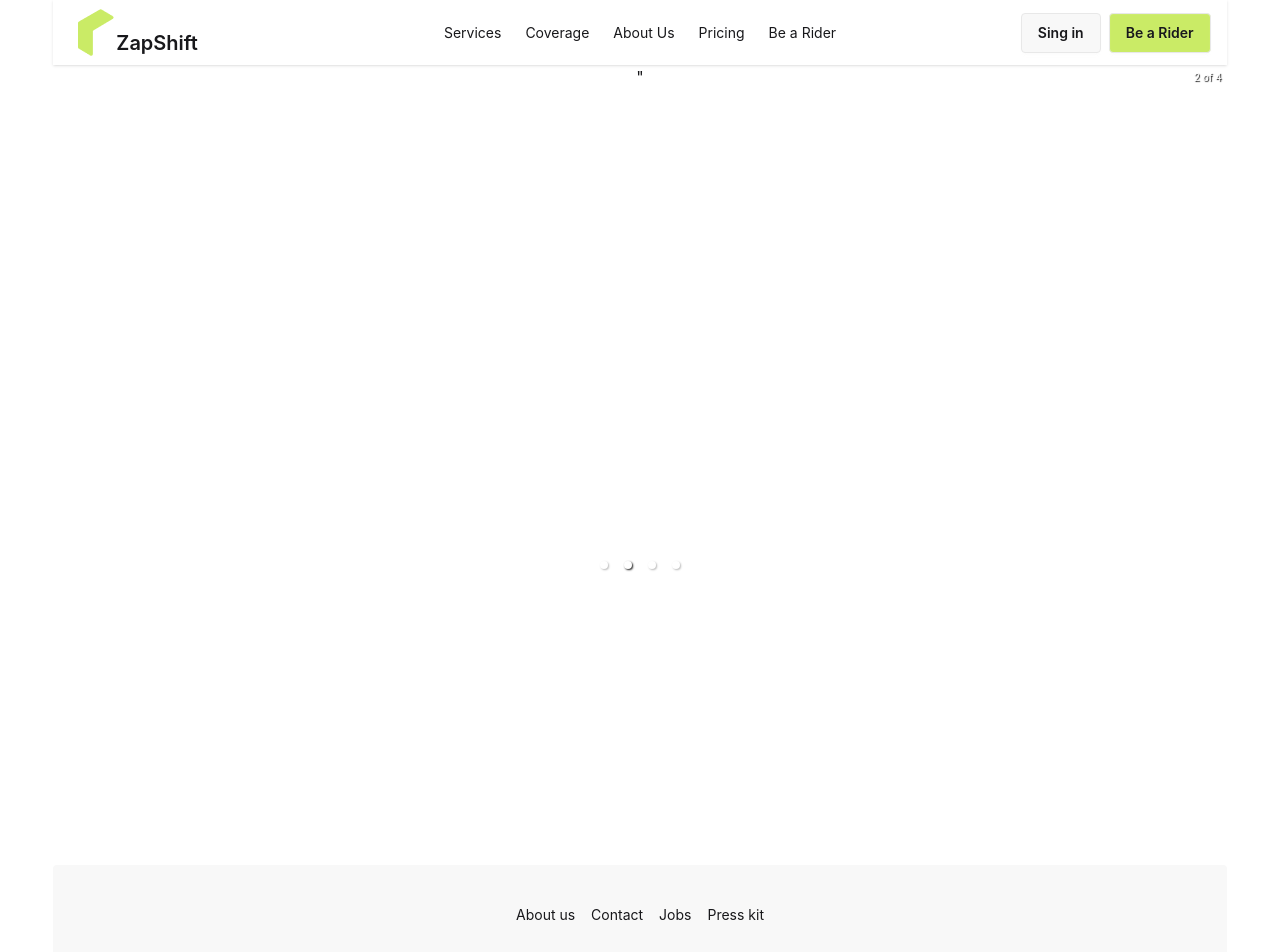
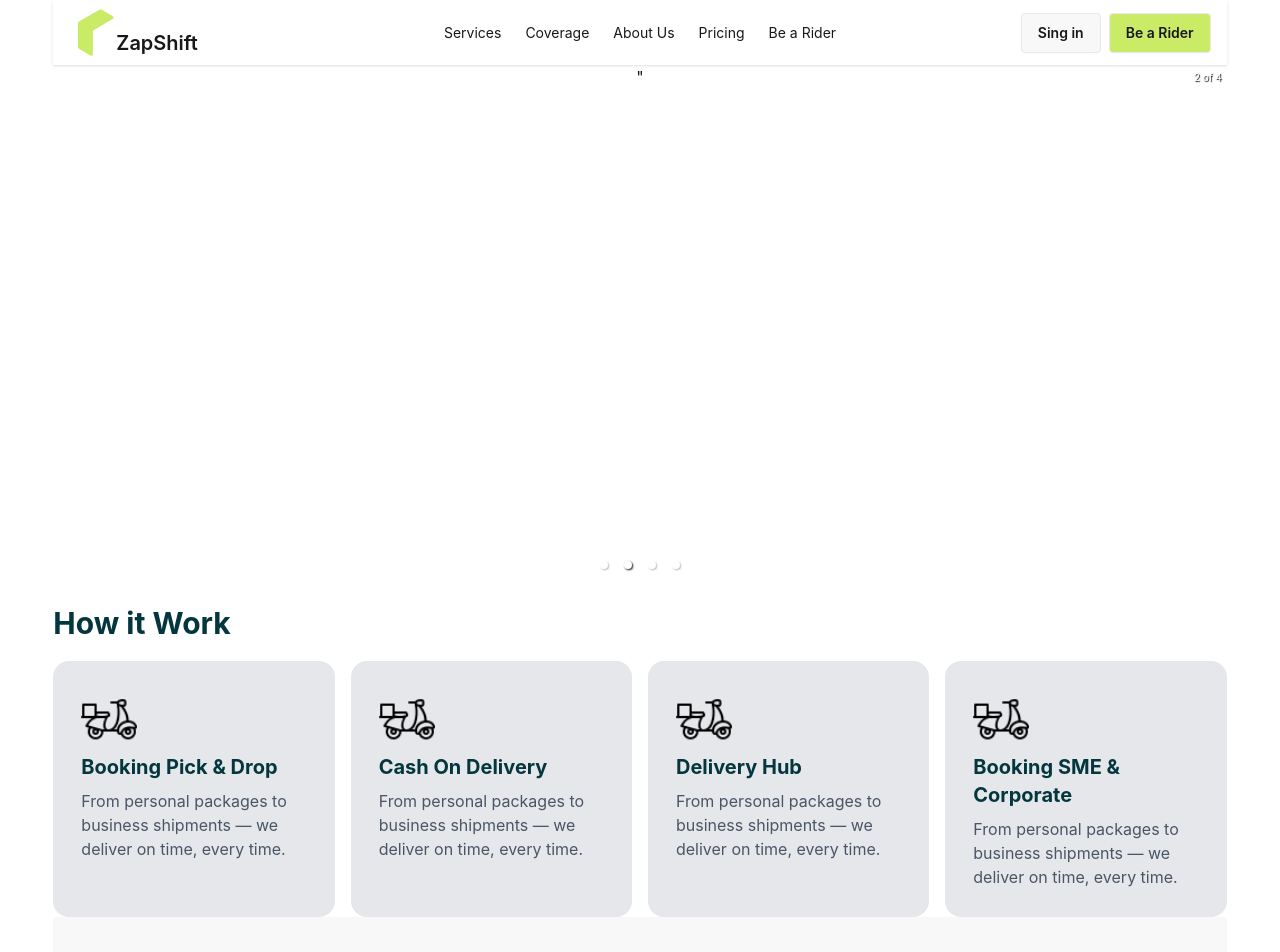
Before and after one commit to PritomChakma/Zap_Shift_Client, a React (Vite) app: page / in a window 1280 px wide. Shown: the top 952 px of the page. Built offline with nearby package versions, Linux system fonts and the light colour scheme.

Commit message:
worked on how it work section

```diff
--- a/src/Pages/Home/Home.jsx
+++ b/src/Pages/Home/Home.jsx
@@ -1,9 +1,11 @@
 import Banner from "./Banner/Banner";
+import Works from "./Works/Works";
 
 const Home = () => {
   return (
     <div>
       <Banner></Banner>
+      <Works></Works>
     </div>
   );
 };
--- /dev/null
+++ b/src/Pages/Home/Works/Works.jsx
@@ -0,0 +1,57 @@
+import bike from "../../../assets/bike.png";
+const Works = () => {
+  return (
+    <div className="mx-auto">
+      <h1 className="text-3xl font-bold text-[#03373D] my-5">How it Work</h1>
+
+      <div className="grid grid-cols-4 gap-4">
+        {/* div 1 */}
+        <div className=" bg-gray-200 p-7 rounded-2xl">
+          <img className="h-14" src={bike} alt="" />
+          <h1 className="text-[#03373D] text-xl font-bold my-2">
+            Booking Pick & Drop
+          </h1>
+          <p className="text-gray-600">
+            From personal packages to business shipments — we deliver on time,
+            every time.
+          </p>
+        </div>
+        {/* div 2 */}
+        <div className="bg-gray-200 p-7 rounded-2xl">
+          <img className="h-14" src={bike} alt="" />
+          <h1 className="text-[#03373D] text-xl font-bold my-2">
+            Cash On Delivery
+          </h1>
+          <p className="text-gray-600">
+            From personal packages to business shipments — we deliver on time,
+            every time.
+          </p>
+        </div>
+        {/* div 3 */}
+        <div className="bg-gray-200 p-7 rounded-2xl">
+          <img className="h-14" src={bike} alt="" />
+          <h1 className="text-[#03373D] text-xl font-bold my-2">
+            Delivery Hub
+          </h1>
+          <p className="text-gray-600">
+            From personal packages to business shipments — we deliver on time,
+            every time.
+          </p>
+        </div>
+        {/* div 4 */}
+        <div className="bg-gray-200 p-7 rounded-2xl">
+          <img className="h-14" src={bike} alt="" />
+          <h1 className="text-[#03373D] text-xl font-bold my-2">
+            Booking SME & Corporate
+          </h1>
+          <p className="text-gray-600">
+            From personal packages to business shipments — we deliver on time,
+            every time.
+          </p>
+        </div>
+      </div>
+    </div>
+  );
+};
+
+export default Works;
```
Also changed, not shown: src/assets/bike.png (added).
